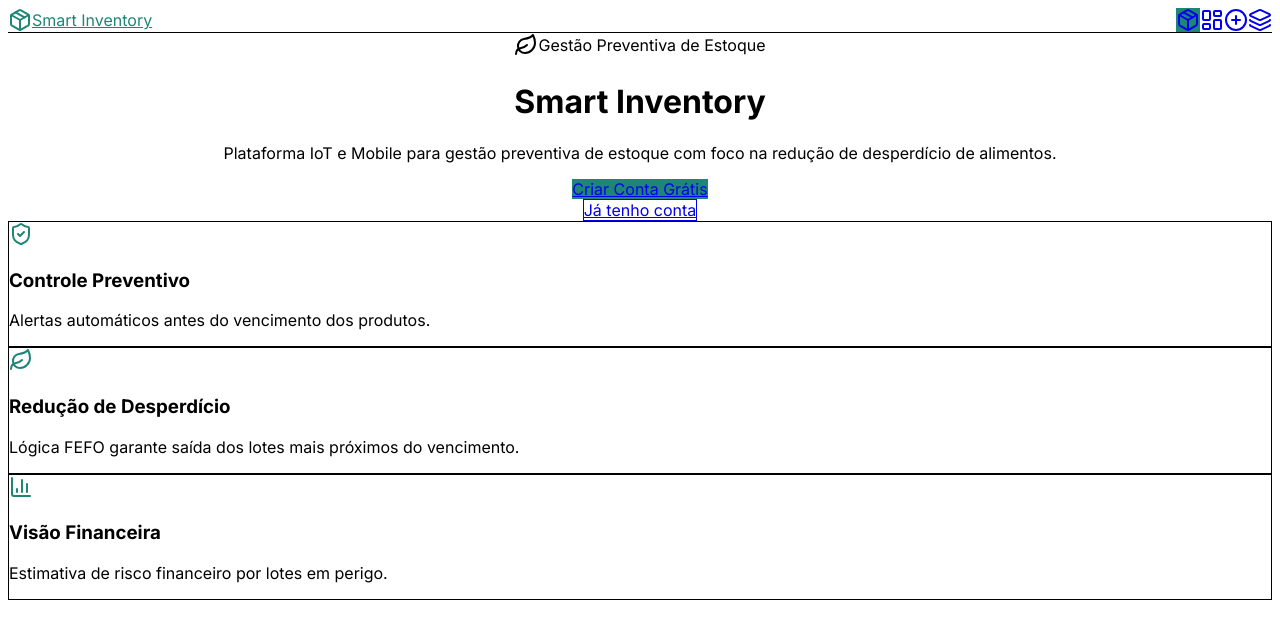
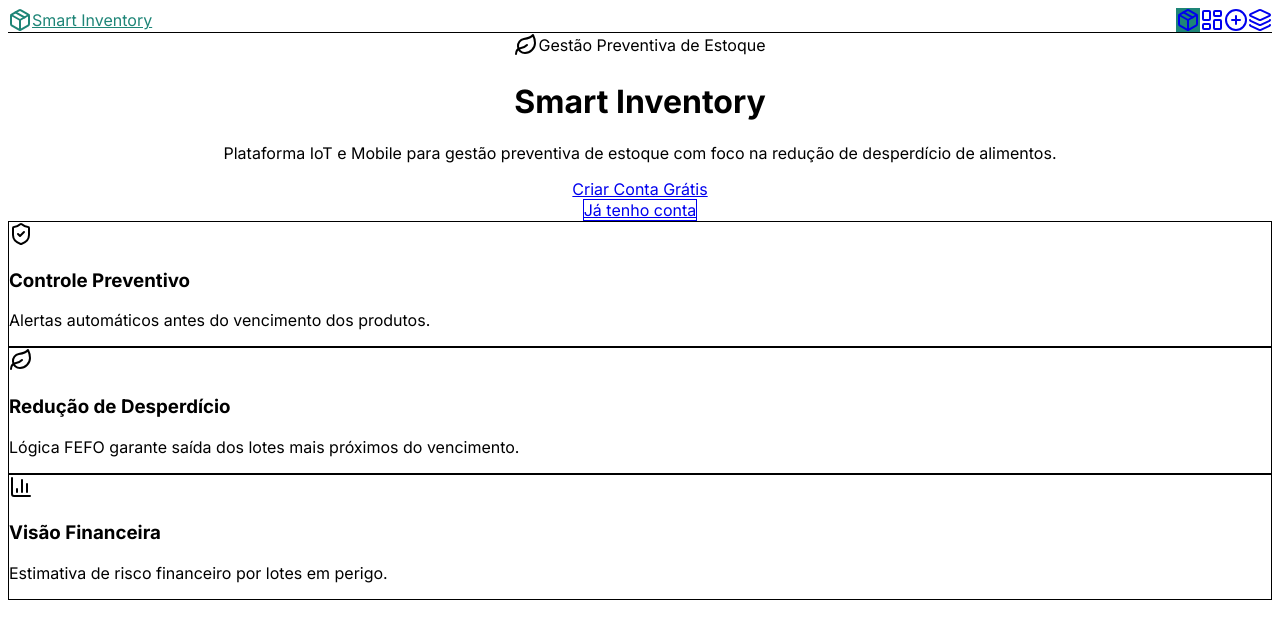
Before and after one commit to cnrnival/smart-inventory, a Next.js app: page / in a window 1280 px wide. Shown: the top 622 px of the page. Built offline with nearby package versions, Linux system fonts and the light colour scheme.

Commit message:
update minimo na pag principal

```diff
--- a/src/app/page.tsx
+++ b/src/app/page.tsx
@@ -1,10 +1,9 @@
-
 import Link from 'next/link';
 import { ShieldCheck, Leaf, BarChart3 } from 'lucide-react';
 
 const features = [
   {
-    icon: ShieldCheck,//icon: o componente do ícone (importado acima).
+    icon: ShieldCheck, // icon: o componente do ícone (importado acima).
     title: 'Controle Preventivo',
     desc: 'Alertas automáticos antes do vencimento dos produtos.',
   },
@@ -37,9 +36,10 @@ export default function Home() {
             <span className="font-semibold"> redução de desperdício de alimentos</span>.
           </p>
           <div className="mt-8 flex flex-col items-center gap-4 sm:flex-row sm:justify-center">
+            {}
             <Link
-              href="/create-account"
-              className="inline-flex items-center gap-2 rounded-lg bg-primary px-6 py-3 text-sm font-semibold text-white shadow-lg shadow-primary/25 transition-all hover:shadow-xl hover:shadow-primary/30 hover:-translate-y-0.5"
+              href="/criar-conta"
+              className="inline-flex items-center gap-2 rounded-lg bg-blue-600 px-6 py-3 text-sm font-semibold text-white shadow-lg shadow-blue-600/25 transition-all hover:shadow-xl hover:shadow-blue-600/30 hover:-translate-y-0.5"
             >
               Criar Conta Grátis
             </Link>
@@ -59,7 +59,7 @@ export default function Home() {
               className="rounded-xl border bg-white p-6 shadow-sm transition-shadow hover:shadow-md"
             >
               <div className="mb-3 inline-flex rounded-lg bg-gray-100 p-2.5">
-                <f.icon className="h-5 w-5 text-primary" />
+                <f.icon className="h-5 w-5 text-blue-600" />
               </div>
               <h3 className="text-lg font-semibold">{f.title}</h3>
               <p className="mt-1 text-sm text-gray-600">{f.desc}</p>
@@ -68,4 +68,5 @@ export default function Home() {
         </div>
       </main>
     </div>
-)}
+  );
+}
```
